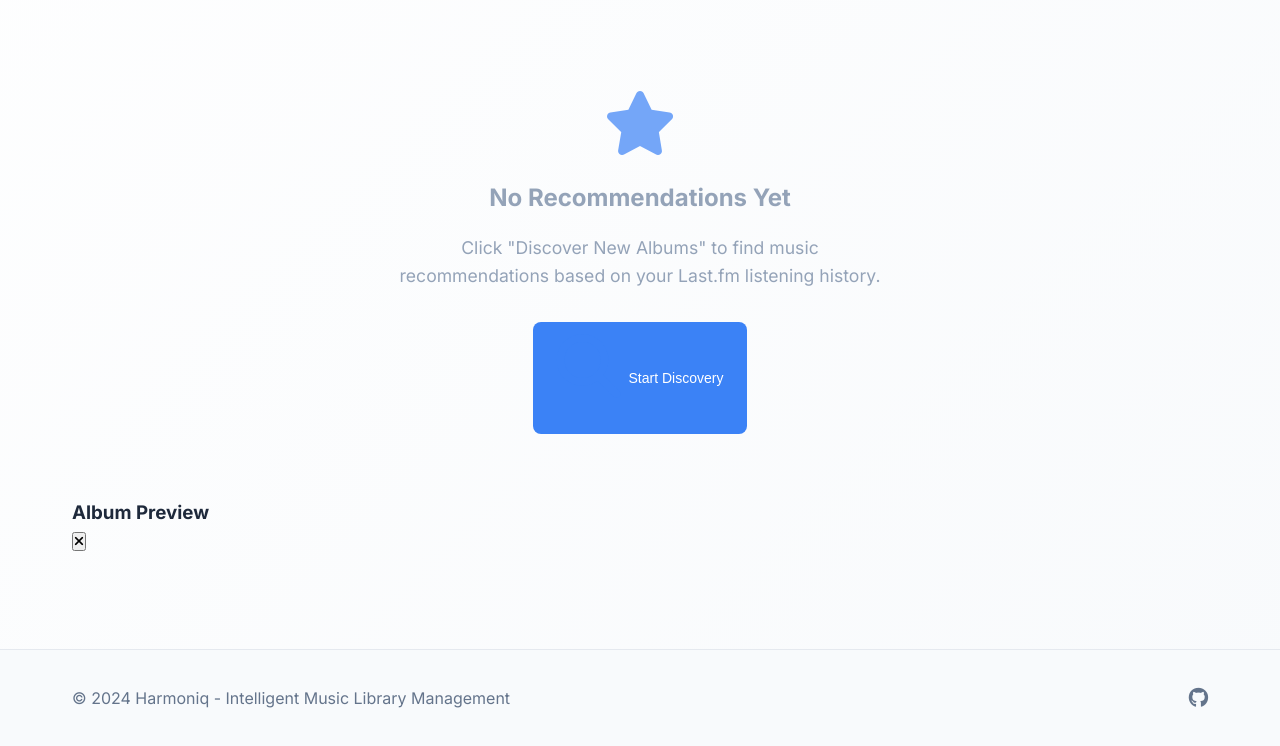
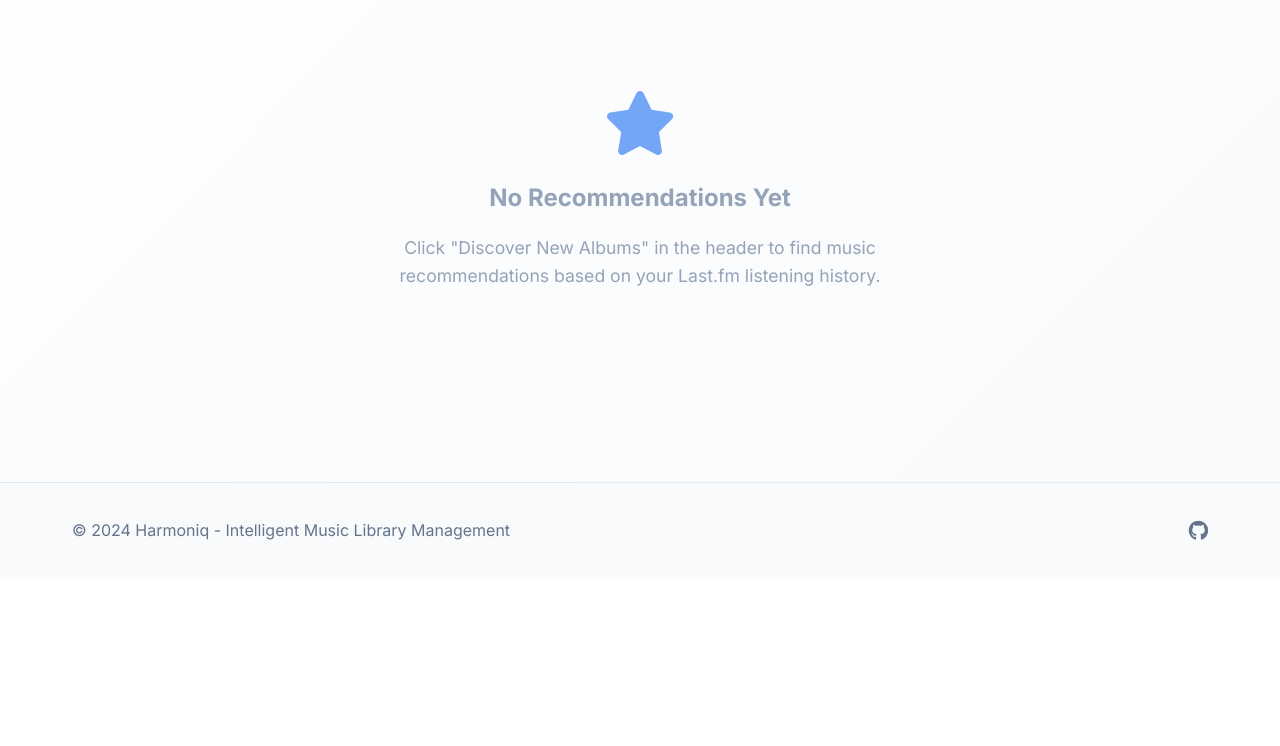
Before and after one commit to wjbeckett/harmoniq, a FastAPI app: page /recommendations in a window 1280 px wide. Shown: the part 610-1356 px from the top of the page. After the commit the page ends 1150 px from the top, so only its background shows below. Run offline with FastAPI, Linux system fonts and the light colour scheme; data that the repository does not hold is empty; parts of the project's set-up code (start-up, migrations or seed data) failed here and were passed over.

Commit message:
fix: remove redundant search button from the recommendations page.
Set album preview modal to none initially.

```diff
--- a/src/harmoniq/web/templates/recommendations.html
+++ b/src/harmoniq/web/templates/recommendations.html
@@ -140,15 +140,11 @@
 <div class="empty-state" id="emptyState" style="display: none;">
     <i class="fas fa-star"></i>
     <h3>No Recommendations Yet</h3>
-    <p>Click "Discover New Albums" to find music recommendations based on your Last.fm listening history.</p>
-    <button class="btn btn-primary" onclick="triggerDiscovery()">
-        <i class="fas fa-search"></i>
-        Start Discovery
-    </button>
+    <p>Click "Discover New Albums" in the header to find music recommendations based on your Last.fm listening history.</p>
 </div>
 
 <!-- Album Preview Modal -->
-<div class="modal" id="albumPreviewModal">
+<div class="modal" id="albumPreviewModal" style="display: none;">
     <div class="modal-content album-preview-modal">
         <div class="modal-header">
             <h3 id="previewAlbumTitle">Album Preview</h3>
```
